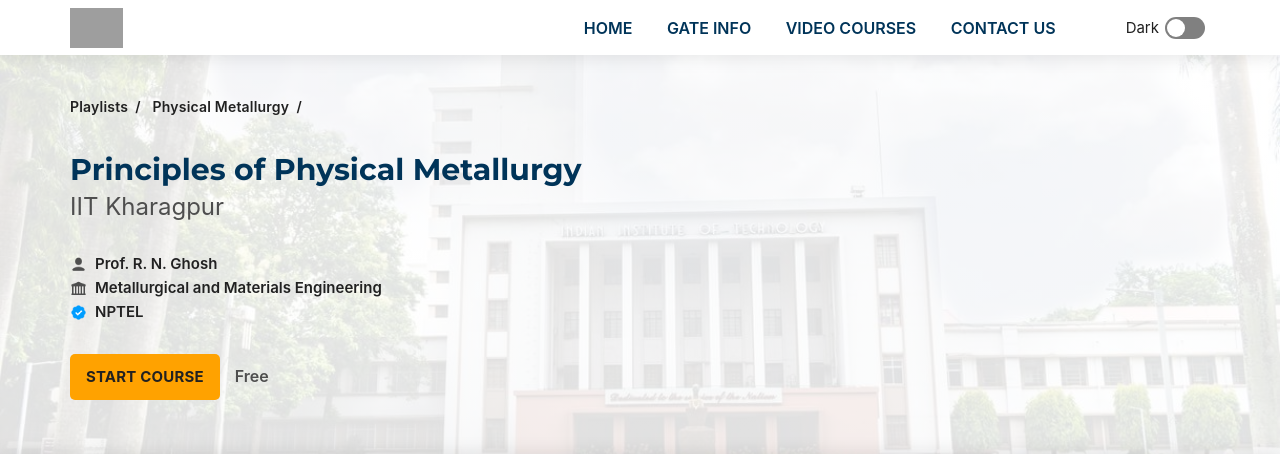
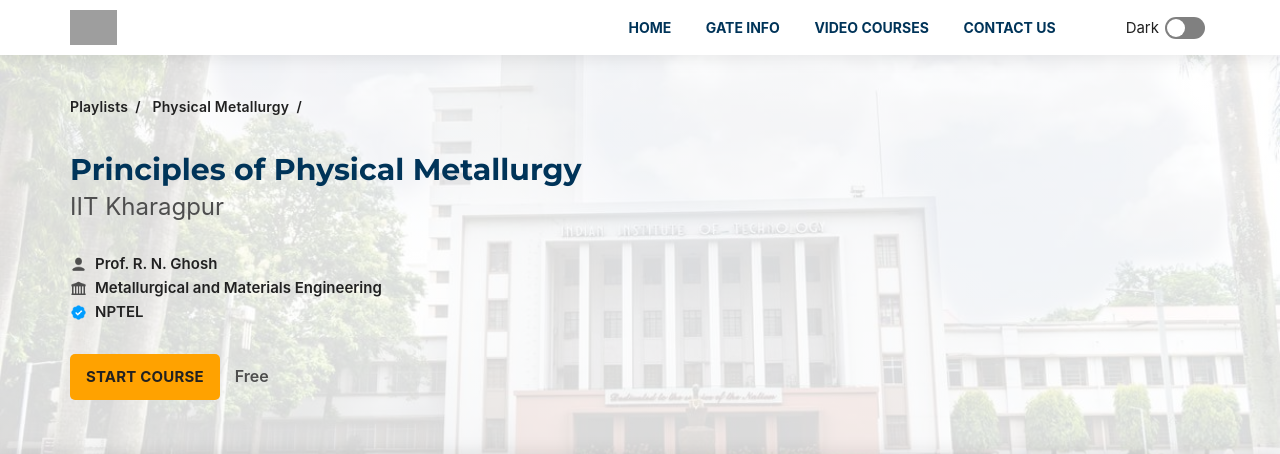
Before and after one commit to siddharthtank/gatemetallurgy, a PHP site: page /mTube/playlists/pm01/pm01.html in a window 1280 px wide. Shown: the top 454 px of the page. Run offline with PHP 8.4, Linux system fonts and the light colour scheme; grey boxes are pictures that could not be loaded.

Commit message:
Add files via upload

```diff
--- a/css/mtube.css
+++ b/css/mtube.css
@@ -7,7 +7,7 @@ html {
   --blue: #003459;
   --black: #212121;
   --grey: #4e4e4e;
-  --overlay: rgba(255, 255, 255, 0.88);
+  --overlay: rgba(255, 255, 255, 0.85);
   --radius: 10px;
   --border: 1px solid #CACACA;
   --shadow: 0 0 20px rgba(0, 0, 0, 0.12);
@@ -101,7 +101,7 @@ header .container {
 
 header .container img {
   display: block;
-  max-height: 40px;
+  max-height: 35px;
 }
 
 header .container .navbar {
@@ -123,9 +123,10 @@ header .container .navbar nav li {
 }
 
 header .container .navbar nav li a {
-  font-size: 16px;
-  font-weight: 600;
-  padding: 5px 15px;
+  font-size: 14px;
+  font-weight: 700;
+  line-height: 24px;
+  padding: 0 15px;
   color: var(--blue);
 }
 
@@ -240,7 +241,7 @@ footer .container img {
   display: -ms-grid;
   display: grid;
   place-items: center;
-  max-height: 40px;
+  max-height: 35px;
 }
 
 /* --------------------------------- Footer --------------------------------- */
@@ -603,6 +604,15 @@ footer .container img {
   height: -webkit-fit-content;
   height: -moz-fit-content;
   height: fit-content;
+}
+
+.second-section .container .more-info .info-img {
+  width: 100%;
+  padding: 5px;
+}
+
+.second-section .container .more-info .info-img img {
+  width: 100%;
 }
 
 .second-section .container .more-info .info-1 {
```
